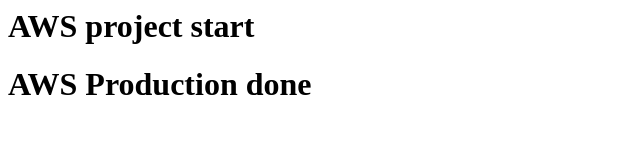
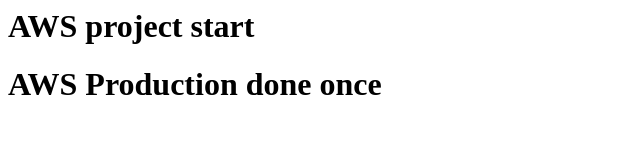
Before and after one commit to Abhi0443/website, a plain HTML site: page index.html in a window 1280 px wide. Shown: the full height of the page, 0-640 px from the left. Drawn offline with Linux system fonts and the light colour scheme.

Commit message:
Update index.html

```diff
--- a/index.html
+++ b/index.html
@@ -1,3 +1,3 @@
 <html><title>AWS test</title>
-  <body><h1>AWS project start</h1><h1>AWS Production done</h1></body>
+  <body><h1>AWS project start</h1><h1>AWS Production done once</h1></body>
 </html>
```
